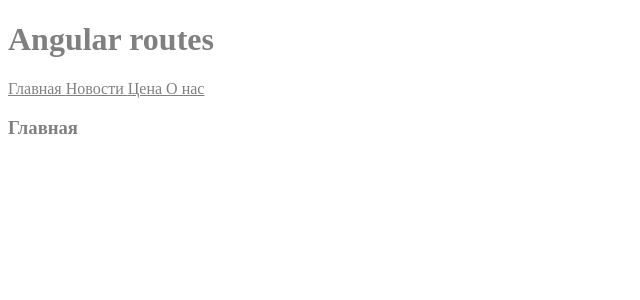
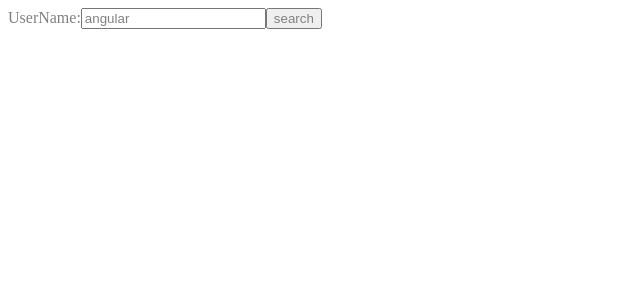
Before and after one commit to TwelveYou/AngularTest, an Angular app: page / in a window 1280 px wide. Shown: the top 300 px of the page, without its empty margins (0-640 px from the left). Built offline with nearby package versions, Linux system fonts and the light colour scheme.

Commit message:
http module. query get to api rest by github.com

```diff
--- a/src/app/app.component.html
+++ b/src/app/app.component.html
@@ -1,10 +1,8 @@
 <div>
-    <h1>Angular routes</h1>
-    <nav>
-      <a routerLink=""> Главная </a>
-      <a routerLink="news"> Новости </a>
-      <a routerLink="price"> Цена </a>
-      <a routerLink="about"> О нас </a>
-    </nav>
-    <router-outlet></router-outlet>
+  UserName:<input type="text" [(ngModel)]="userName">
+  <button (click)="search()">search</button>
+  <div *ngIf="response">
+    <img src="{{response.avatar_url}}" alt="User pic">
+    <p>{{response.name}} ({{response.login}})</p>
+  </div>
 </div>
--- a/src/app/app.component.ts
+++ b/src/app/app.component.ts
@@ -1,5 +1,6 @@
 import { Component } from '@angular/core';
 import { NewServiceService } from './new-service.service';
+import {HttpClient} from '@angular/common/http';
 
 @Component({
   selector: 'app-root',
@@ -8,10 +9,16 @@
 })
 
 export class AppComponent {
-  title = 'My test app';
-  constructor(svc: NewServiceService){
-    svc.consoleText("Hello Service");
-    this.title = svc.word + svc.number.toString();
-    console.log(this.title);
+  userName : string = 'angular';
+  response : any;
+
+  constructor(private http: HttpClient){
+  }
+
+  search(){
+    this.http.get('https://api.github.com/users/' + this.userName).subscribe((response)=>{
+      this.response = response;
+      console.log(this.response);
+    });
   }
 }
--- a/src/app/app.module.ts
+++ b/src/app/app.module.ts
@@ -1,6 +1,7 @@
 import { NgModule } from '@angular/core';
 import { BrowserModule } from '@angular/platform-browser';
 import { Routes, RouterModule } from '@angular/router';
+import {HttpClientModule} from '@angular/common/http';
 
 import { AppComponent } from './app.component';
 import { FormsModule } from '@angular/forms';
@@ -35,7 +36,8 @@
   imports: [
     BrowserModule,
     FormsModule,
-    RouterModule.forRoot(appRoutes)
+    RouterModule.forRoot(appRoutes),
+    HttpClientModule
   ],
   providers: [NewServiceService],
   bootstrap: [AppComponent]
--- a/src/app/new-service.service.ts
+++ b/src/app/new-service.service.ts
@@ -5,12 +5,5 @@
 })
 
 export class NewServiceService {
-  number: number = 12;
-  word: string = 'Hell';
-  consoleText(arg : any) {
-    console.log(arg);
-    console.log(this.number);
-    console.log(this.word);
-  }
-  constructor() { }
+
 }
```
